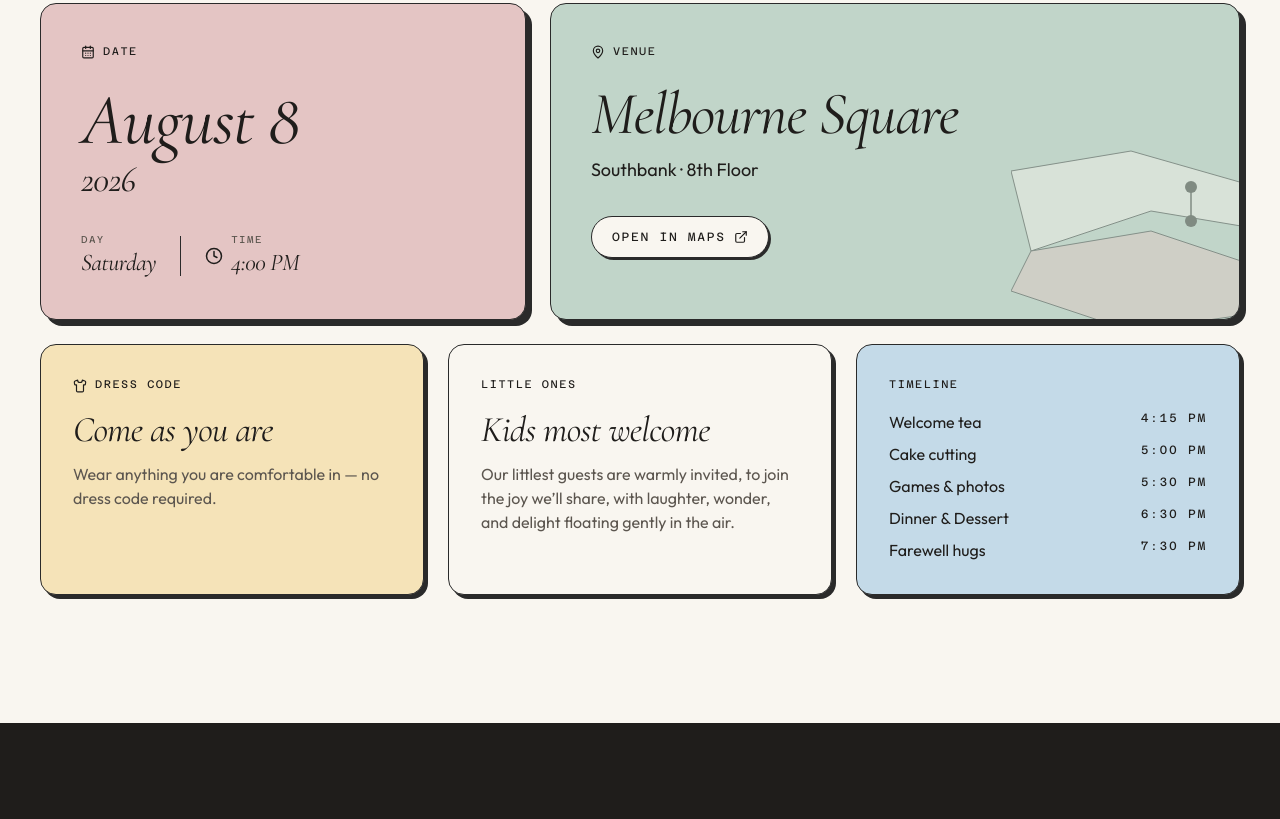
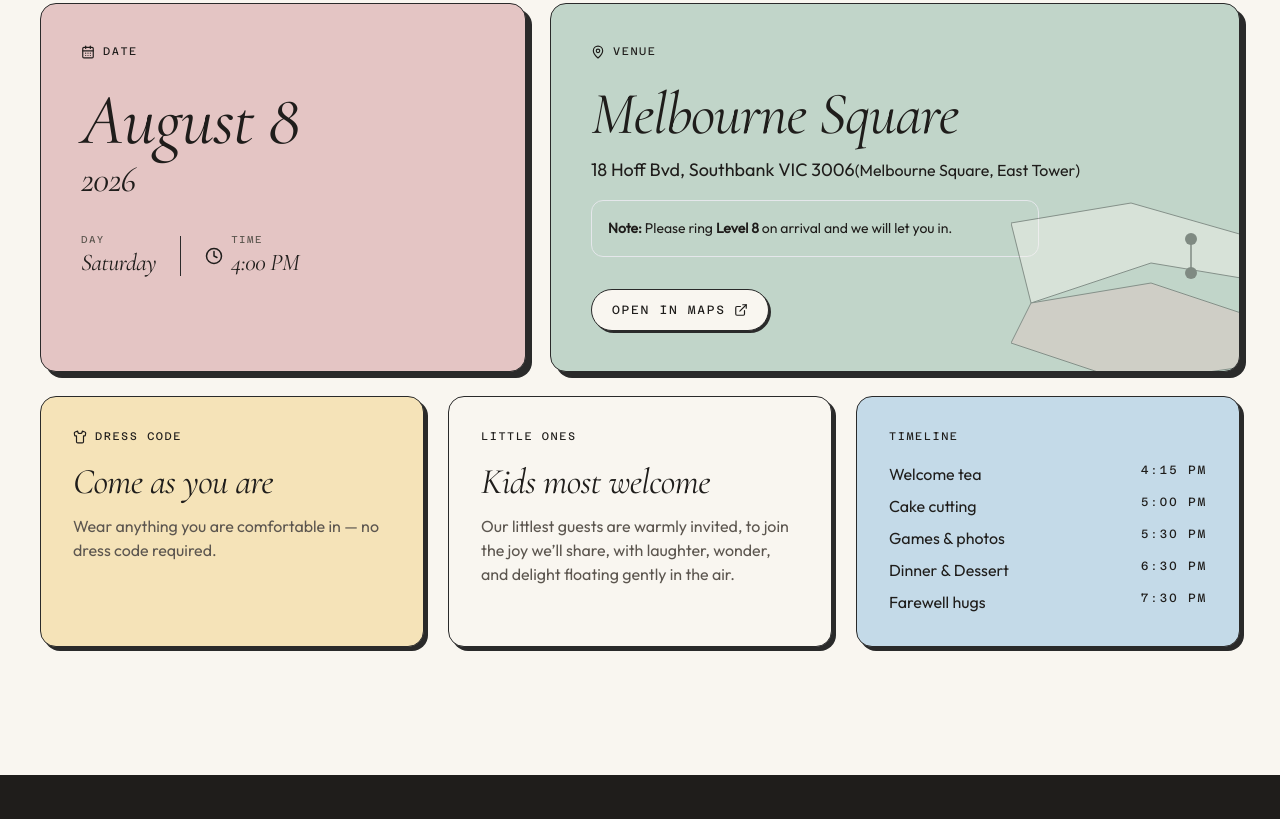
Before and after one commit to anujsachan1990/niyatiBirthday, a website: page index.html in a window 1280 px wide. Shown: the part 2221-3040 px from the top of the page. Drawn offline with nearby package versions, Linux system fonts and the light colour scheme.

Commit message:
update address

```diff
--- a/index.html
+++ b/index.html
@@ -25,18 +25,18 @@
         Learn how to configure a non-root public URL by running `npm run build`.
         -->
     <title>Niyati Turns One · An Invitation</title>
-    <meta name="description" content="You're invited to Niyati's first birthday — Saturday, 8 August 2026 at 4:30 PM, Melbourne Square, east tower Southbank. Hosted by Sachan Family.">
+    <meta name="description" content="You're invited to Niyati's first birthday — Saturday, 8 August 2026 at 4:30 PM, 18 Hoff Bvd, Southbank VIC 3006 (Melbourne Square, East Tower). Hosted by Sachan Family.">
     <link rel="canonical" href="__SITE_ORIGIN__/">
     <meta property="og:type" content="website">
     <meta property="og:site_name" content="Niyati Turns One">
     <meta property="og:title" content="Niyati Turns One · An Invitation">
-    <meta property="og:description" content="Join us for Niyati's first birthday — Saturday, 8 August 2026 at 4:30 PM, Melbourne Square, east tower Southbank.">
+    <meta property="og:description" content="Join us for Niyati's first birthday — Saturday, 8 August 2026 at 4:30 PM, 18 Hoff Bvd, Southbank VIC 3006 (Melbourne Square, East Tower).">
     <meta property="og:url" content="__SITE_ORIGIN__/">
     <meta property="og:image" content="__SITE_ORIGIN__/img/8.jpg">
     <meta property="og:image:alt" content="Niyati's first birthday invitation">
     <meta name="twitter:card" content="summary_large_image">
     <meta name="twitter:title" content="Niyati Turns One · An Invitation">
-    <meta name="twitter:description" content="Join us for Niyati's first birthday — Saturday, 8 August 2026 at 4:30 PM, Melbourne Square, east tower Southbank.">
+    <meta name="twitter:description" content="Join us for Niyati's first birthday — Saturday, 8 August 2026 at 4:30 PM, 18 Hoff Bvd, Southbank VIC 3006 (Melbourne Square, East Tower).">
     <meta name="twitter:image" content="__SITE_ORIGIN__/img/1.jpg">
     <link rel="stylesheet" href="css/fonts.css">
     <link rel="stylesheet" href="css/styles.css">
@@ -603,9 +603,13 @@
                                     x-dynamic="true" x-source-type="computed" x-source-editable="false">Melbourne Square</p>
                                 <p class="font-body text-lg text-[#1F1D1B] mt-3" x-file-name="Details"
                                     x-line-number="84" x-column="12" x-component="p" x-id="Details_84_12"
-                                    x-dynamic="true" x-source-type="unknown" x-source-editable="false">Southbank · 8th
-                                    Floor</p><a
-                                    href="https://maps.app.goo.gl/Vuwwzv6uCsF7BMRE7"
+                                    x-dynamic="true" x-source-type="unknown" x-source-editable="false">18 Hoff Bvd, Southbank VIC 3006<br class="hidden md:inline"><span class="md:before:content-['\00a0\00b7\00a0'] text-base md:text-lg opacity-80">(Melbourne Square, East Tower)</span></p>
+                                <div class="mt-4 p-4 bg-[#F9F6F0]/65 rounded-xl border border-[#1F1D1B]/10 max-w-md">
+                                    <p class="font-body text-sm text-[#1F1D1B] leading-relaxed">
+                                        <strong>Note:</strong> Please ring <strong>Level 8</strong> on arrival and we will let you in.
+                                    </p>
+                                </div><a
+                                    href="https://maps.app.goo.gl/74sTQtzTtHf7cWcW6?g_st=ic"
                                     target="_blank" rel="noreferrer" data-testid="details-map-link"
                                     class="inline-flex items-center gap-2 mt-8 nb-border nb-shadow-sm nb-shadow-hover bg-[#F9F6F0] font-mono-nb text-xs uppercase tracking-[0.28em] px-5 py-3 rounded-full"
                                     x-file-name="Details" x-line-number="85" x-column="12" x-component="a"
@@ -1191,7 +1195,7 @@
                                 x-source-editable="false"></p>
                             <p class="mt-2 font-body text-lg text-[#F9F6F0]/70" x-file-name="Footer" x-line-number="22"
                                 x-column="10" x-component="p" x-id="Footer_22_10" x-dynamic="true"
-                                x-source-type="unknown" x-source-editable="false">Melbourne Square, east tower Southbank · 8th Floor</p>
+                                x-source-type="unknown" x-source-editable="false">18 Hoff Bvd, Southbank VIC 3006 (Melbourne Square, East Tower)</p>
                                 <a href="tel:+61476770780" class="text-[#F9F6F0]/70">+61 476 770 780</a>
                         </div>
                         <div class="md:col-span-3 flex md:justify-end items-start" x-file-name="Footer"
```
